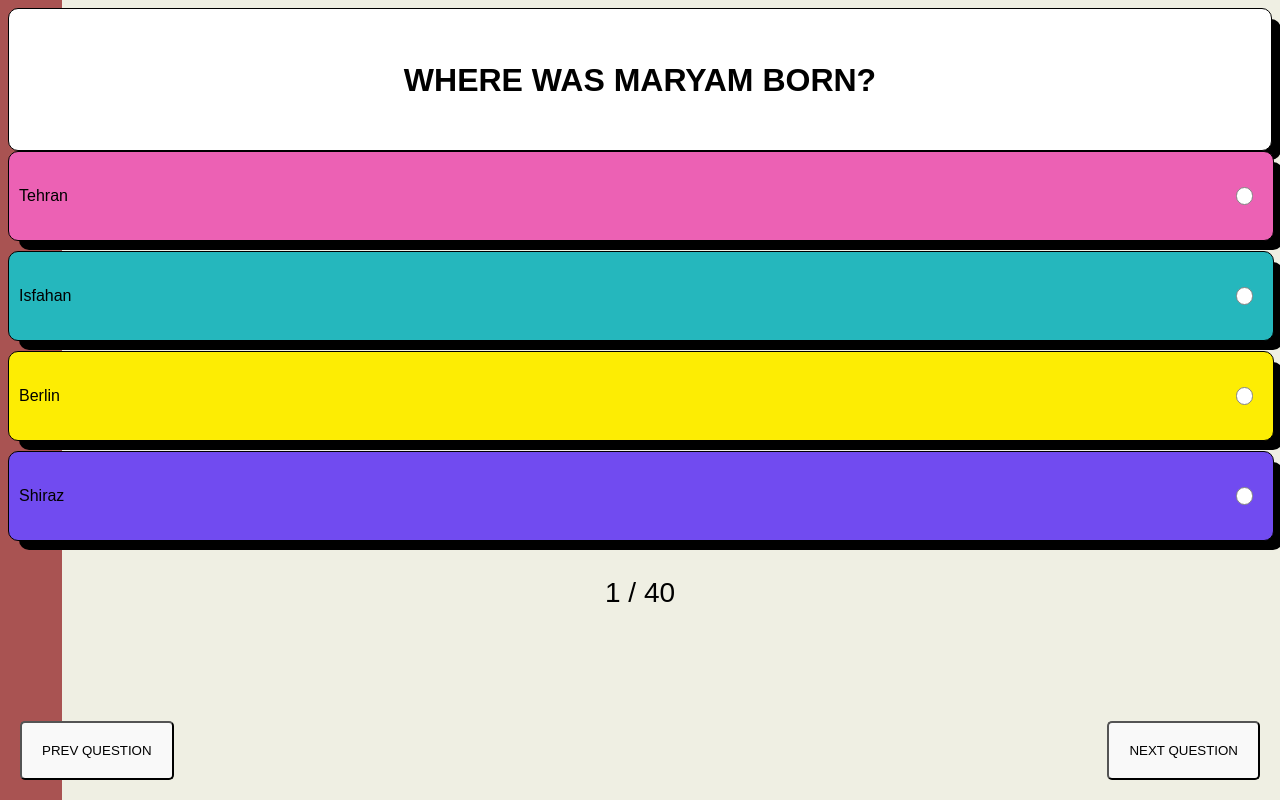
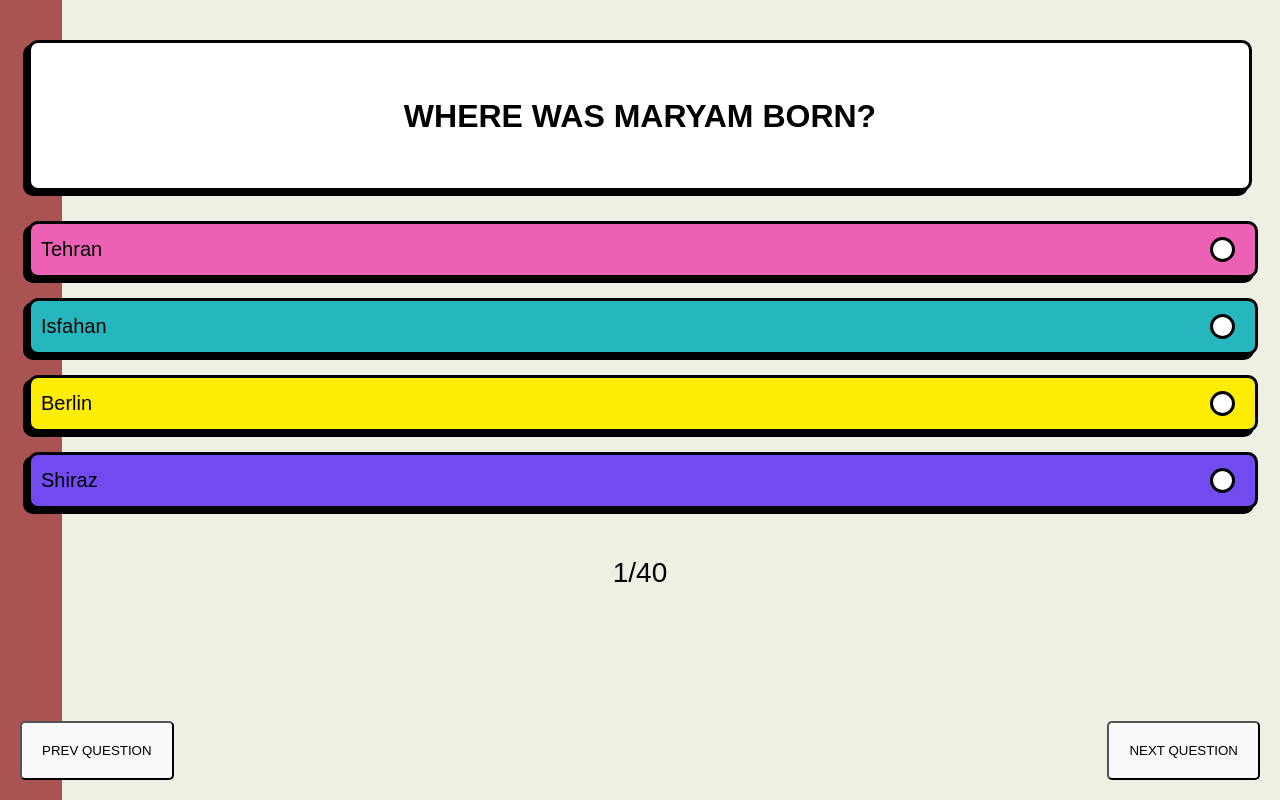
Before and after one commit to nicoladl/40shadesofmaryam, a Vue app: page / in a window 1280 px wide. Both pictures are taken after a click on the button "START THE QUIZ". Built offline with nearby package versions, Linux system fonts and the light colour scheme.

Commit message:
refactor: question page style

```diff
--- a/src/components/Container.vue
+++ b/src/components/Container.vue
@@ -11,19 +11,19 @@ const props = defineProps({ type: String })
 
 <style lang="scss" scoped>
 .container {
-  padding: 30px 10px;
-  border: 1px solid black;
+  padding: 10px 10px;
+  border: 3px solid black;
   border-radius: 10px;
   position: relative;
 
   &:after {
     content: "";
     position: absolute;
-    width: 100%;
-    height: 100%;
+    width: calc(100% + 7px);
+    height: calc(100% + 7px);
     background-color: black;
-    top: 10px;
-    left: 10px;
+    top: 1px;
+    right: 1px;
     z-index: -1;
     border-radius: 10px;
   }
--- a/src/components/Option.vue
+++ b/src/components/Option.vue
@@ -24,20 +24,24 @@ const props = defineProps({ option: String, index: Number, checkedAnswers: Array
   justify-content: space-between;
 
   input {
-    width: 1.3em;
-    height: 1.3em;
+    width: 25px;
+    height: 25px;
     background-color: white;
     border-radius: 50%;
     vertical-align: middle;
-    border: 1px solid #848484;
+    border: 3px solid black;
     appearance: none;
     outline: none;
     cursor: pointer;
     margin-right: 10px;
 
     &:checked {
-      background-color: gray;
+      background-color: red;
     }
+  }
+
+  label {
+    width: 85%;
   }
 }
 </style>
--- a/src/components/OptionsList.vue
+++ b/src/components/OptionsList.vue
@@ -76,11 +76,9 @@ watch(
 
   &__item {
     width: calc(100% - 20px);
-    margin-bottom: 10px;
-  }
-
-  label {
-    padding-left: 10px;
+    margin-bottom: 20px;
+    font-size: 1.25em;
+    line-height: 1.25em;
   }
 }
 </style>
--- /dev/null
+++ b/src/components/Question.vue
@@ -0,0 +1,47 @@
+<template>
+  <div v-if="questionId < quiz.length && questionId >= 0">
+    <Container type="question">
+      <h2 class="centered question-title">{{ question }}</h2>
+    </Container>
+   <div class="question-options">
+     <OptionsList />
+   </div>
+  </div>
+  <div v-else>Question not found</div>
+</template>
+
+<script setup lang="ts">
+import {ref, watch} from "vue";
+import {useRoute} from "vue-router";
+import Container from "@/components/Container.vue";
+import OptionsList from "@/components/OptionsList.vue";
+import {quiz} from "@/assets/quiz";
+import {quizState} from "@/state/quizState";
+
+const route = useRoute()
+const questionId = ref<number>(Number(route.query.questionId))
+const question = ref<string>(quizState.questions.value[questionId.value].question)
+
+watch(
+    () => route.query.questionId,
+    (id) => {
+      questionId.value = Number(id);
+      question.value = quizState.questions.value[questionId.value].question;
+    },
+);
+</script>
+
+<style lang="scss" scoped>
+.question-title {
+  font-weight: 700;
+  font-size: 2rem;
+  line-height: 1em;
+  text-transform: uppercase;
+  text-align: center;
+  padding: 20px 10px;
+}
+
+.question-options {
+  margin: 30px 0;
+}
+</style>
--- a/src/views/QuizView.vue
+++ b/src/views/QuizView.vue
@@ -5,10 +5,9 @@ import {useRoute} from "vue-router";
 import router from "@/router";
 import {quizState} from "@/state/quizState";
 import Button from "@/components/Button.vue";
+import Question from "@/components/Question.vue";
 import Fixed from "@/components/Fixed.vue";
 import ProgressBar from "@/components/ProgressBar.vue";
-import OptionsList from "@/components/OptionsList.vue";
-import Container from "@/components/Container.vue";
 
 const route = useRoute()
 const questionId = ref<number>(Number(route.query.questionId))
@@ -36,14 +35,9 @@ watch(
 </script>
 
 <template>
+  <div class="container">
     <ProgressBar/>
-  <main v-if="questionId < quiz.length && questionId >= 0">
-    <container type="question">
-      <h2 class="centered question-title">{{ question }}</h2>
-    </container>
-    <OptionsList />
-  </main>
-  <div v-else>Question not found</div>
+    <Question />
 
     <Fixed>
       <Button
@@ -62,18 +56,18 @@ watch(
           @click="onRevealResult"
       />
     </Fixed>
-  <p class="centered progress-number">{{ questionId }} / {{ quiz.length - 1 }}</p>
+    <p class="centered progress-number">{{ questionId }}/{{ quiz.length - 1 }}</p>
+  </div>
 </template>
 
 <style scoped lang="scss">
+.container {
+  margin: 0 20px;
+  margin-top: 40px;
+}
+
 .centered {
   text-align: center;
-}
-
-.question-title {
-  font-weight: 700;
-  font-size: 2rem;
-  text-transform: uppercase;
 }
 
 .progress-number {
```
Lines whose indentation alone changed are shown as unchanged.
